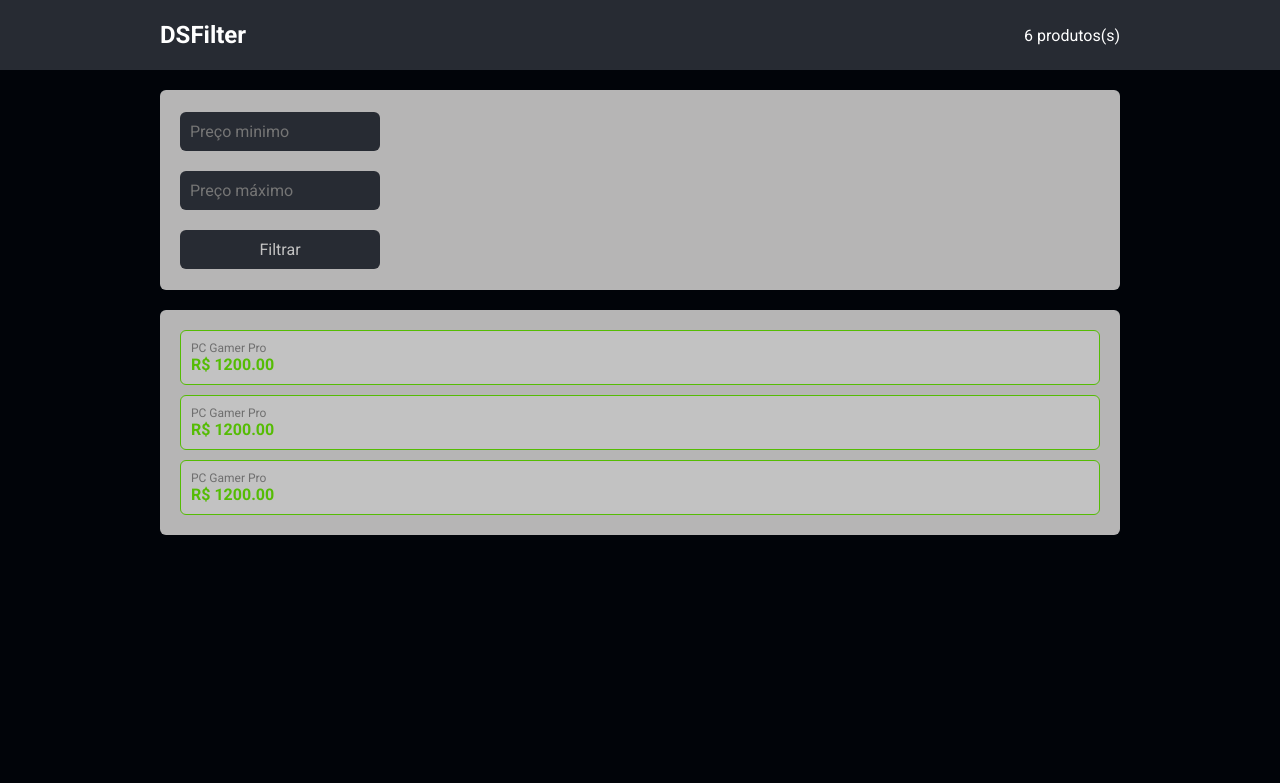
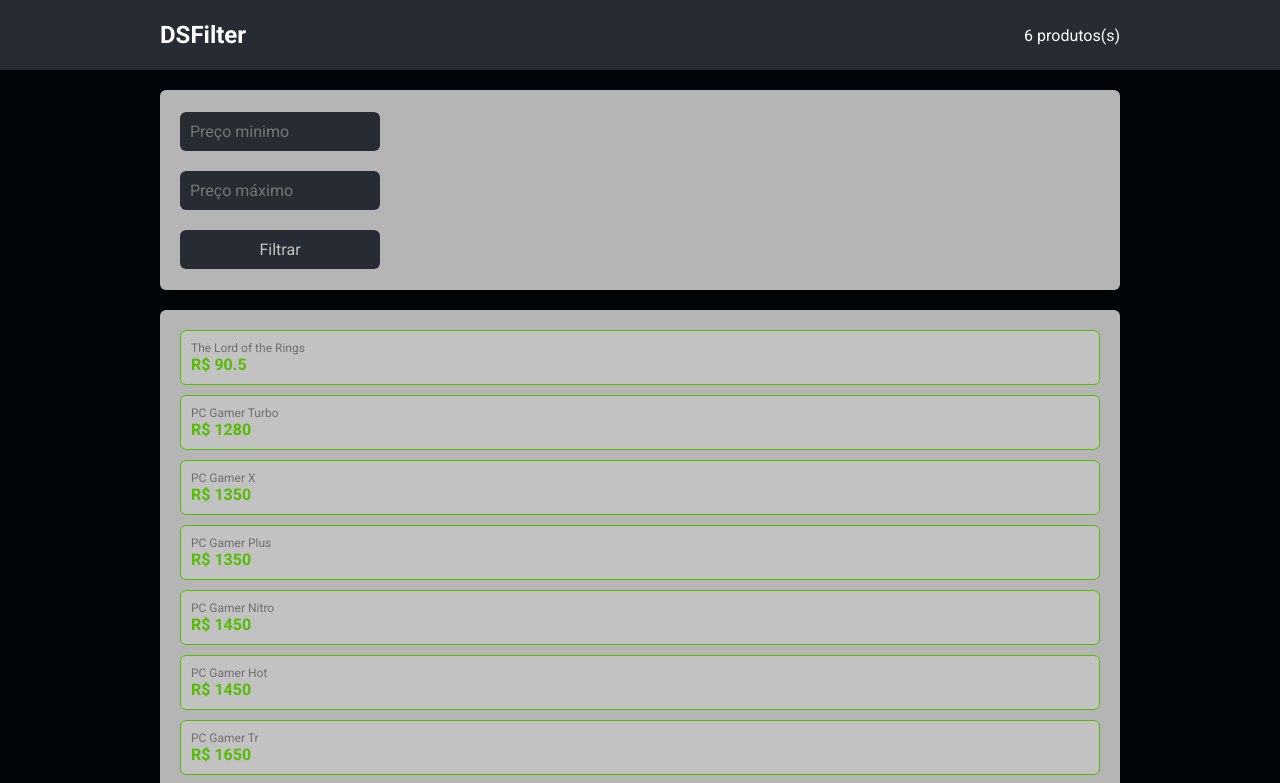
Before and after one commit to VitorRiboli/challengeDsFilter, a React (Vite) app: page / in a window 1280 px wide. Shown: the top 783 px of the page. Built offline with nearby package versions, Linux system fonts and the light colour scheme.

Commit message:
onFilter and queryParams

```diff
--- a/src/components/Filter/index.tsx
+++ b/src/components/Filter/index.tsx
@@ -6,23 +6,23 @@ type FormData = {
   max?: number;
 }
 
+type Props = {
+  onFilter: Function;
+}
 
-export default function Filter() {
+export default function Filter({onFilter} : Props) {
 
   const [formData, setFormData] = useState<FormData>({});
 
   function handleValue (event : any) {
     const value = event.target.value;
     const name = event.target.name;
-
     setFormData({...formData, [name] : value});
   }
 
-  //Essa função manda os argumentos para o componente pai, chamando a função do componente pai
   function handleSubmit(event : any) {
     event.preventDefault();
-    //chamar função do componente pai, passando o min e max
-    //onFilter(formData.min, formDataMax);
+    onFilter(formData.min || 0, formData.max|| Number.MAX_VALUE);
   }
 
   return (
@@ -30,14 +30,14 @@ export default function Filter() {
       <form className='form-control' action="" onSubmit={handleSubmit}>
         <input className='input-control'
         name='min'
-        value={formData.min}
+        value={formData.min || ""}
         onChange={handleValue}
         type="number"
         placeholder='Preço minimo'
         />
         <input  className='input-control'
         name='max'
-        value={formData.max}
+        value={formData.max || ""}
         onChange={handleValue}
         type="number"
         placeholder='Preço máximo'
--- a/src/components/Listing/index.tsx
+++ b/src/components/Listing/index.tsx
@@ -1,24 +1,22 @@
+import { ProductDTO } from "../../model/productDTO";
 import "./styles.css";
 
+type Props = {
+  products: ProductDTO[];
+};
 
-
-
-export default function Listing() {
+export default function Listing({ products }: Props) {
   return (
     <main>
+
       <div className="control-product-card">
-        <div className="product-card">
-          <h3>PC Gamer Pro</h3>
-          <p>R$ 1200.00</p>
-        </div>
-        <div className="product-card">
-          <h3>PC Gamer Pro</h3>
-          <p>R$ 1200.00</p>
-        </div>
-        <div className="product-card">
-          <h3>PC Gamer Pro</h3>
-          <p>R$ 1200.00</p>
-        </div>
+
+        {products.map((product) => (
+          <div className="product-card">
+            <h3>{product.name}</h3>
+            <p>R$ {product.price}</p>
+          </div>
+        ))}
 
       </div>
     </main>
--- a/src/components/ListingBody/index.tsx
+++ b/src/components/ListingBody/index.tsx
@@ -1,13 +1,42 @@
+import { useEffect, useState } from "react";
+
+import { ProductDTO } from "../../model/productDTO";
+
 import Filter from "../Filter";
 import Listing from "../Listing";
 
+import * as productService from "../../services/product-service";
+
+type QueryParams = {
+  min?: number;
+  max?: number;
+}
 
 
 export default function ListingBody() {
+
+  const [products, setProducts] = useState<ProductDTO[]>([]);
+
+  const [queryParams, setQueryParams] = useState<QueryParams>({})
+
+  useEffect(() => {
+    setProducts(productService.findByPrice(queryParams.min || 0, queryParams.max || Number.MAX_VALUE));
+
+    console.log(products)
+  }, [queryParams]);
+
+
+  function handleFilter(min: number, max: number) {
+    setProducts([]);
+    setQueryParams({...queryParams, min: min, max: max})
+    console.log("teste", min, max)
+  }
+
+
   return (
     <main>
-      <Filter />
-      <Listing />
+      <Filter onFilter={handleFilter}/>
+      <Listing products={products} />
     </main>
   )
 }
```
